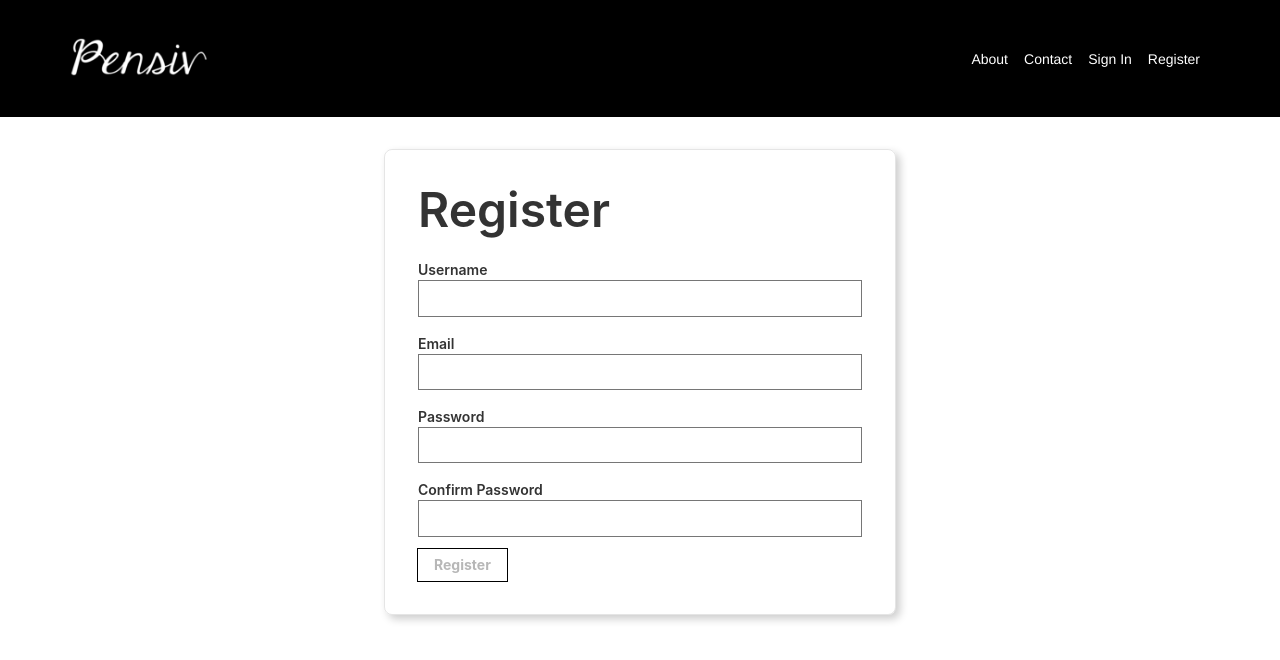
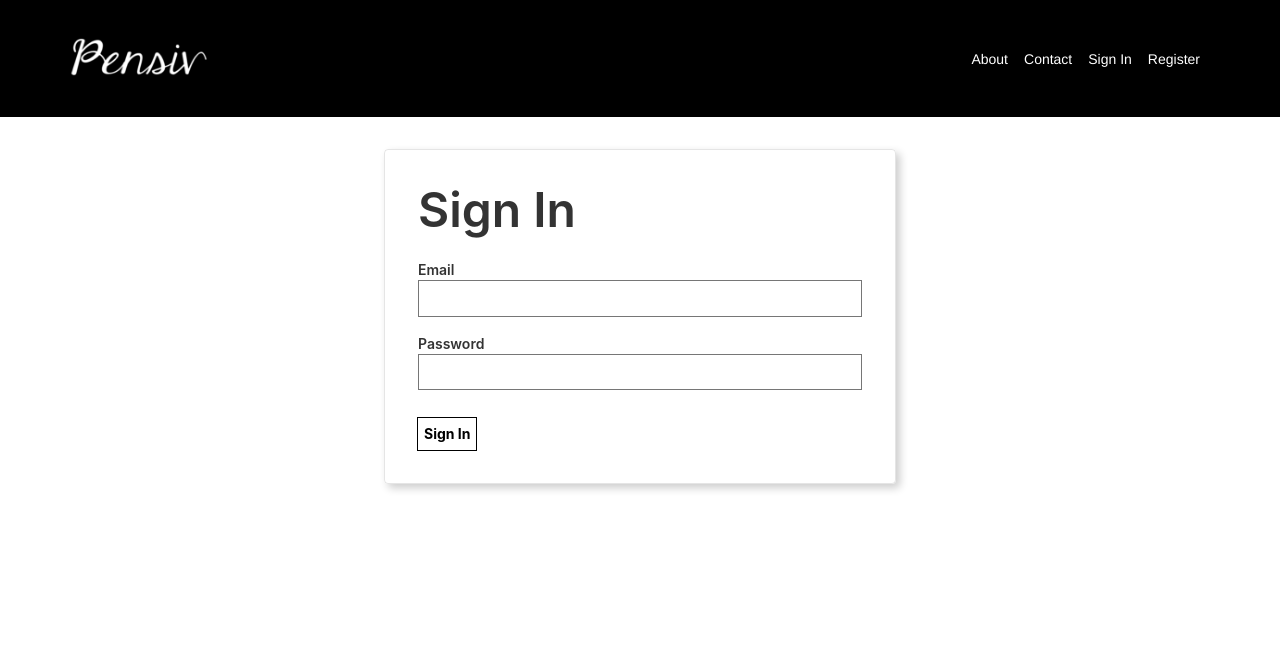
Before and after one commit to ryanpedersen42/communication-app, a React (Create React App) app: page /editor in a window 1280 px wide. Shown: the top 660 px of the page. Built offline with nearby package versions, Linux system fonts and the light colour scheme.

Commit message:
signin flow

```diff
--- a/src/App.js
+++ b/src/App.js
@@ -31,7 +31,7 @@ class App extends Component {
           <Route path="/editor" component={Editor} />
         </Switch>
       )
-        : <Register/> }
+        : <SignIn/> }
       </div>
     );
   }
--- a/src/Components/Editor.js
+++ b/src/Components/Editor.js
@@ -10,6 +10,14 @@ class Editor extends Component {
       days: '',
       loading: false
     }
+  }
+
+  onTitleChange = (event) => {
+    this.setState({ title: event.target.value });
+  }
+
+  onTextChange = (event) => {
+    this.setState({ text: event.target.value });
   }
 
   submitPost() {
@@ -39,9 +47,9 @@ class Editor extends Component {
       <div>
       <section class="mw5 mw7-ns center bg-moon-gray pa3 ph3-ns relative">
       <a class="f6 link dim ph3 pv2 dib right mb2 white bg-black absolute top-1 right-1" href="#0">X</a>
-      <input id="title" class="input-reset ba b--black-20 pa2 mb2 db w-100" value={this.state.title} placeholder='title' type="text" aria-describedby="name-desc" />
+      <input id="title" class="input-reset ba b--black-20 pa2 mb2 db w-100" onChange={this.onTitleChange} placeholder='title' type="text" aria-describedby="name-desc" />
       {user} here
-      <input id="text" value={this.state.text} class="input-reset ba b--black-20 pa2 mb2 db w-100" placeholder='your message' type="text" aria-describedby="name-desc" />
+      <input id="text" onChange={this.onTextChange} class="input-reset ba b--black-20 pa2 mb2 db w-100" placeholder='your message' type="text" aria-describedby="name-desc" />
       <form class="pa4 black-80">
         <div class="measure flex">
           <a class="f6 link dim ph3 pv2 dib right mb2 white bg-black" href="#0">Submit</a>
--- a/src/Components/Register.js
+++ b/src/Components/Register.js
@@ -1,6 +1,6 @@
 //keeping local state in React and not Redux for this UI-specific page
 import React, { Component } from 'react';
-import { connect } from 'react-redux'
+import { connect } from 'react-redux';
 import { updateUser, signIn } from '../Redux/Actions/userActions';
 
 class Register extends Component {
--- a/src/Components/SignIn.js
+++ b/src/Components/SignIn.js
@@ -1,28 +1,33 @@
-import React from 'react';
-import { connect } from 'react-redux'
+import React, { Component } from 'react';
+import { connect } from 'react-redux';
 import { updateUser, signIn } from '../Redux/Actions/userActions';
 
-class SignIn extends React.Component {
+class SignIn extends Component {
   constructor(props) {
     super(props);
     this.state = {
-      signInEmail: '',
-      signInPassword: '',
+      email: '',
+      password: '',
     }
-  }
+    this.onEmailChange = this.onEmailChange.bind(this);
+    this.onPasswordChange = this.onPasswordChange.bind(this);
+  };
+
   onEmailChange = (event) => {
-    this.setState({signInEmail: event.target.value})
+    this.setState({email: event.target.value})
+    console.log(this.state.email)
   }
   onPasswordChange = (event) => {
-    this.setState({signInPassword: event.target.value})
+    this.setState({password: event.target.value})
   }
-  onSubmitSignin = () => {
-    fetch('http://localhost:3000//signin/', {
+
+  onSubmitSignIn = () => {
+    fetch('http://localhost:3000/signin', {
       method: 'post',
       headers: {'Content-Type': 'application/json'},
       body: JSON.stringify({
-        email: this.state.signInEmail,
-        password: this.state.signInPassword,
+        email: this.state.email,
+        password: this.state.password,
       })
     })
       .then(response => response.json())
@@ -30,8 +35,6 @@ class SignIn extends React.Component {
         if (user.id) {
           this.props.onUpdateUser(user.username);
           this.props.onSignIn();
-        } else {
-          alert(`this un / pw combo doesn't exist`)
         }
     })
   }
@@ -39,7 +42,7 @@ class SignIn extends React.Component {
   render() {
     return(
       <article className='br2 ba b--black-10 mv4 w-100 w-50-m w-25-1 mw6 shadow-5 center'>
-      <form className="pa4 black-80">
+      <main className="pa4 black-80">
         <div className="measure">
           <fieldset id="sign_up" className="ba b--transparent ph0 mh0">
             <legend className="f1 fw6 ph0 mh0">Sign In</legend>
@@ -47,10 +50,9 @@ class SignIn extends React.Component {
               <label className="db fw6 lh-copy f6" htmlFor="email-address">Email</label>
               <input className={`pa2 input-reset ba bg-transparent hover-bg-black hover-white w-100`}
               type="email"
-              name="email"
+              name="email-address"
               id="email-address"
-              value={this.state.email}
-              onChange={this.handleChange}
+              onChange={this.onEmailChange}
               />
             </div>
             <div className="mv3">
@@ -59,20 +61,20 @@ class SignIn extends React.Component {
               type="password"
               name="password"
               id="password"
-              value={this.state.password}
-              onChange={this.handleChange}
+              onChange={this.onPasswordChange}
               />
-            </div>          </fieldset>
-          <div className="justify-center">
+            </div>
+            </fieldset>
+          <div className="">
             <button
               className="b tac pv2 input-reset ba b--black bg-transparent grow pointer f6 dib"
               type="submit"
-              onclick={this.onSubmitSignIn}
-              value="Register"
+              onClick={this.onSubmitSignIn}
+              value="SignIn"
               >Sign In</button>
           </div>
         </div>
-    </form>
+    </main>
     </article>
     )
   }
--- a/src/Redux/Reducers/userReducer.js
+++ b/src/Redux/Reducers/userReducer.js
@@ -1,6 +1,5 @@
 import {
   UPDATE_USER,
-  REGISTER_PENDING,
   SIGN_IN
 } from '../Constants/Constants'
 const initialState = {
--- a/src/index.js
+++ b/src/index.js
@@ -8,7 +8,7 @@ import { Provider } from 'react-redux';
 import { createStore, compose, applyMiddleware, combineReducers } from 'redux';
 import userReducer from './Redux/Reducers/userReducer'
 import thunk from 'redux-thunk';
-import { Route, NavLink, BrowserRouter, Switch } from "react-router-dom";
+import { BrowserRouter, Switch } from "react-router-dom";
 
 const rootReducer = combineReducers({
   user: userReducer,
```
